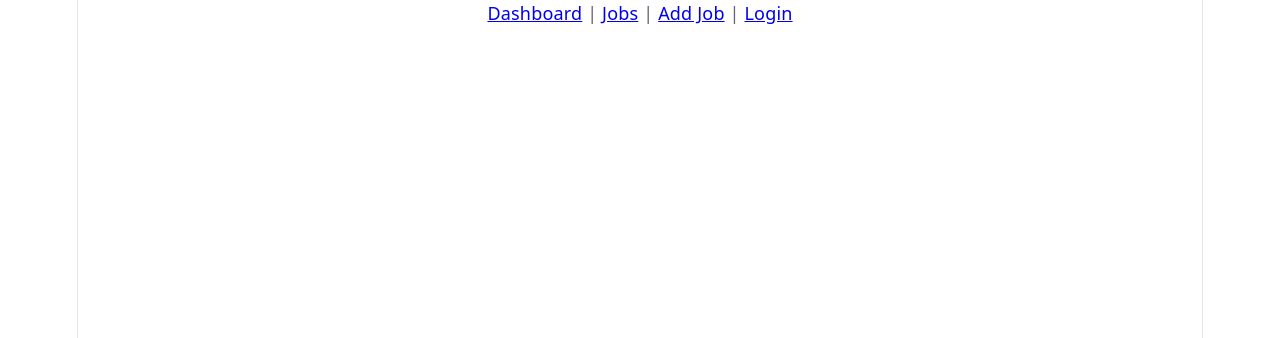
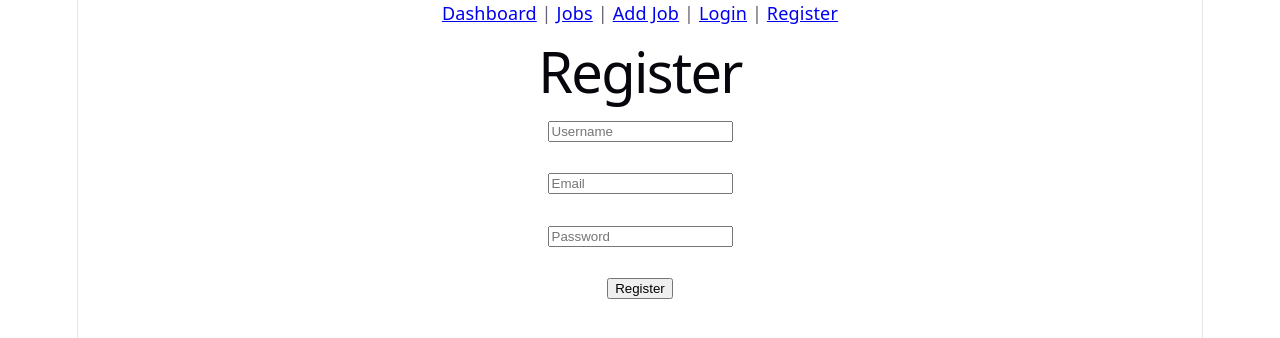
Before and after one commit to BellamGuruSrikar/Job-Tracker-Pro, a React app in the folder frontend/: page /register in a window 1280 px wide. Shown: the top 338 px of the page. Built offline with nearby package versions, Linux system fonts and the light colour scheme; the HTML template or start-up script is replaced by a standard one.

Commit message:
Add React Registration page

```diff
--- a/frontend/src/App.jsx
+++ b/frontend/src/App.jsx
@@ -10,7 +10,8 @@ import Navbar from "./components/Navbar";
 import Dashboard from "./pages/Dashboard";
 import Jobs from "./pages/Jobs";
 import AddJob from "./pages/AddJob";
-import Login from './pages/Login'
+import Login from './pages/Login';
+import Register from './pages/Register';
 
 function App() {
   return (
@@ -22,6 +23,7 @@ function App() {
         <Route path="/jobs" element={<Jobs />} />
         <Route path="/add-job" element={<AddJob />} />
         <Route path="/Login" element={<Login/>} />
+        <Route path="/register" element={<Register/>} />
       </Routes>
     </BrowserRouter>
   );
--- a/frontend/src/components/Navbar.jsx
+++ b/frontend/src/components/Navbar.jsx
@@ -6,7 +6,8 @@ function Navbar(){
             <Link to="/">Dashboard</Link> |{" "}
             <Link to="/jobs">Jobs</Link> |{" "}
             <Link to="/add-job">Add Job</Link> |{" "}
-            <Link typeof="/login">Login</Link>
+            <Link to="/login">Login</Link>  |{" "}
+            <Link to="/register">Register</Link>
         </nav>
     );
 }
--- /dev/null
+++ b/frontend/src/pages/Register.jsx
@@ -0,0 +1,75 @@
+import { useState } from "react";
+import axios from "axios";
+
+function Register() {
+  const [username, setUsername] = useState("");
+  const [email, setEmail] = useState("");
+  const [password, setPassword] = useState("");
+
+  const handleRegister = async (e) => {
+    e.preventDefault();
+
+    try {
+      await axios.post(
+        "http://127.0.0.1:8000/api/register/",
+        {
+          username,
+          email,
+          password,
+        }
+      );
+
+      alert("Registration Successful!");
+    } catch (error) {
+      console.log(error);
+      alert("Registration Failed");
+    }
+  };
+
+  return (
+    <div>
+      <h1>Register</h1>
+
+      <form onSubmit={handleRegister}>
+        <input
+          type="text"
+          placeholder="Username"
+          value={username}
+          onChange={(e) =>
+            setUsername(e.target.value)
+          }
+        />
+
+        <br /><br />
+
+        <input
+          type="email"
+          placeholder="Email"
+          value={email}
+          onChange={(e) =>
+            setEmail(e.target.value)
+          }
+        />
+
+        <br /><br />
+
+        <input
+          type="password"
+          placeholder="Password"
+          value={password}
+          onChange={(e) =>
+            setPassword(e.target.value)
+          }
+        />
+
+        <br /><br />
+
+        <button type="submit">
+          Register
+        </button>
+      </form>
+    </div>
+  );
+}
+
+export default Register;
```
